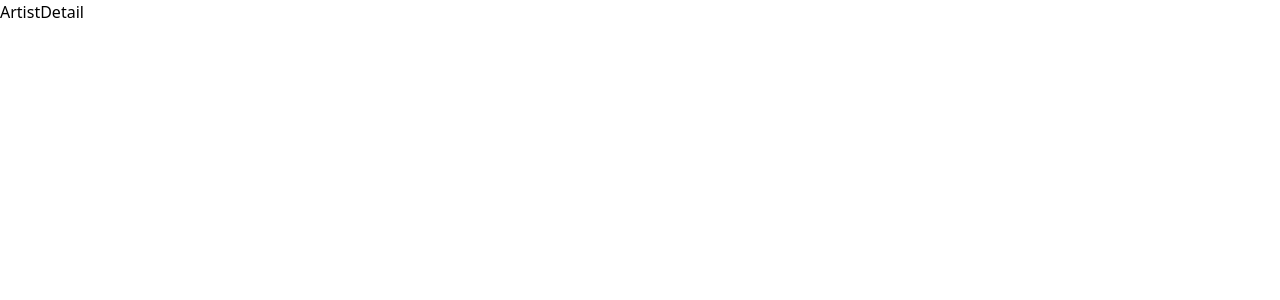
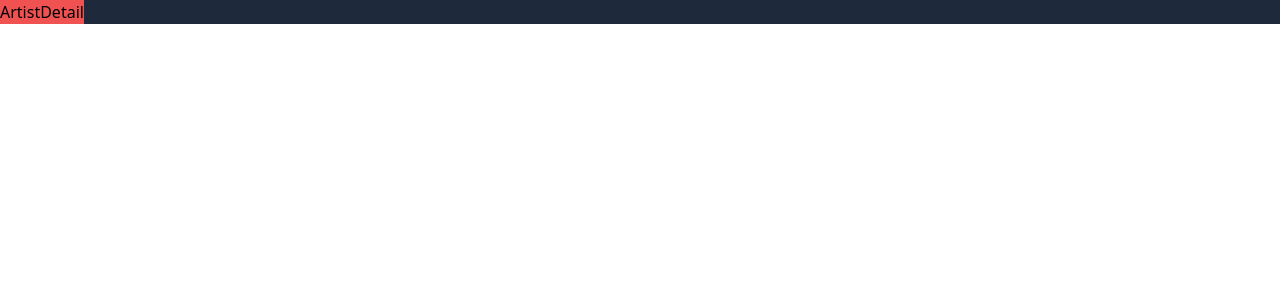
Before and after one commit to Izaanplayer/group-project-client, a React (Create React App) app in the folder client/: page /artistDetail in a window 1280 px wide. Shown: the top 300 px of the page. Built offline with nearby package versions, Linux system fonts and the light colour scheme.

Commit message:
se instalÃan dependencias de redux

```diff
--- a/client/package.json
+++ b/client/package.json
@@ -5,6 +5,7 @@
   "dependencies": {
     "@headlessui/react": "^1.6.6",
     "@heroicons/react": "^1.0.6",
+    "@reduxjs/toolkit": "^1.8.3",
     "@testing-library/jest-dom": "^5.16.4",
     "@testing-library/react": "^13.3.0",
     "@testing-library/user-event": "^13.5.0",
@@ -16,8 +17,10 @@
     "flowbite-react": "^0.1.5",
     "react": "^18.2.0",
     "react-dom": "^18.2.0",
+    "react-redux": "^8.0.2",
     "react-router-dom": "^6.3.0",
     "react-scripts": "5.0.1",
+    "redux": "^4.2.0",
     "typescript": "^4.7.4",
     "web-vitals": "^2.1.4"
   },
--- /dev/null
+++ b/client/src/Redux/reducer/index.js
@@ -0,0 +1,14 @@
+const initialState = {
+
+};
+
+function rootReducer(state = initialState, action) {
+    switch (action.type) {
+        case '':
+
+            break;
+
+        default:
+            return state;
+    }
+}
--- a/client/src/components/ArtistDetail/ArtistDetail.tsx
+++ b/client/src/components/ArtistDetail/ArtistDetail.tsx
@@ -1,7 +1,20 @@
 import React from 'react'
+import { useDispatch } from 'react-redux';
+import { useParams } from 'react-router-dom'
 
-export const ArtistDetail = () => {
-  return (
-    <div>ArtistDetail</div>
-  )
+import Navbar from '../Navbar'
+
+export default function ArtistDetail() {
+    // const {id} = useParams();
+    // const dispatch = useDispatch();
+
+
+    return (
+        <div className="flex bg-slate-800 my-auto mx-auto">
+            {/* <Navbar/> */}
+            <h1 className="bg-red-500">
+                ArtistDetail
+            </h1>
+        </div>
+    )
 }
--- a/client/src/container/App.tsx
+++ b/client/src/container/App.tsx
@@ -2,7 +2,7 @@ import Example from '../components/Testing/Example';
 import { Routes, Route, Link } from "react-router-dom";
 import Home from '../components/Home';
 import './App.css';
-import { ArtistDetail } from '../components/ArtistDetail/ArtistDetail';
+import ArtistDetail from '../components/ArtistDetail/ArtistDetail';
 
 function App() {
 
```
Also changed, not shown: client/src/Redux/actions/index.js (added), client/src/Redux/store/index.js (added).
